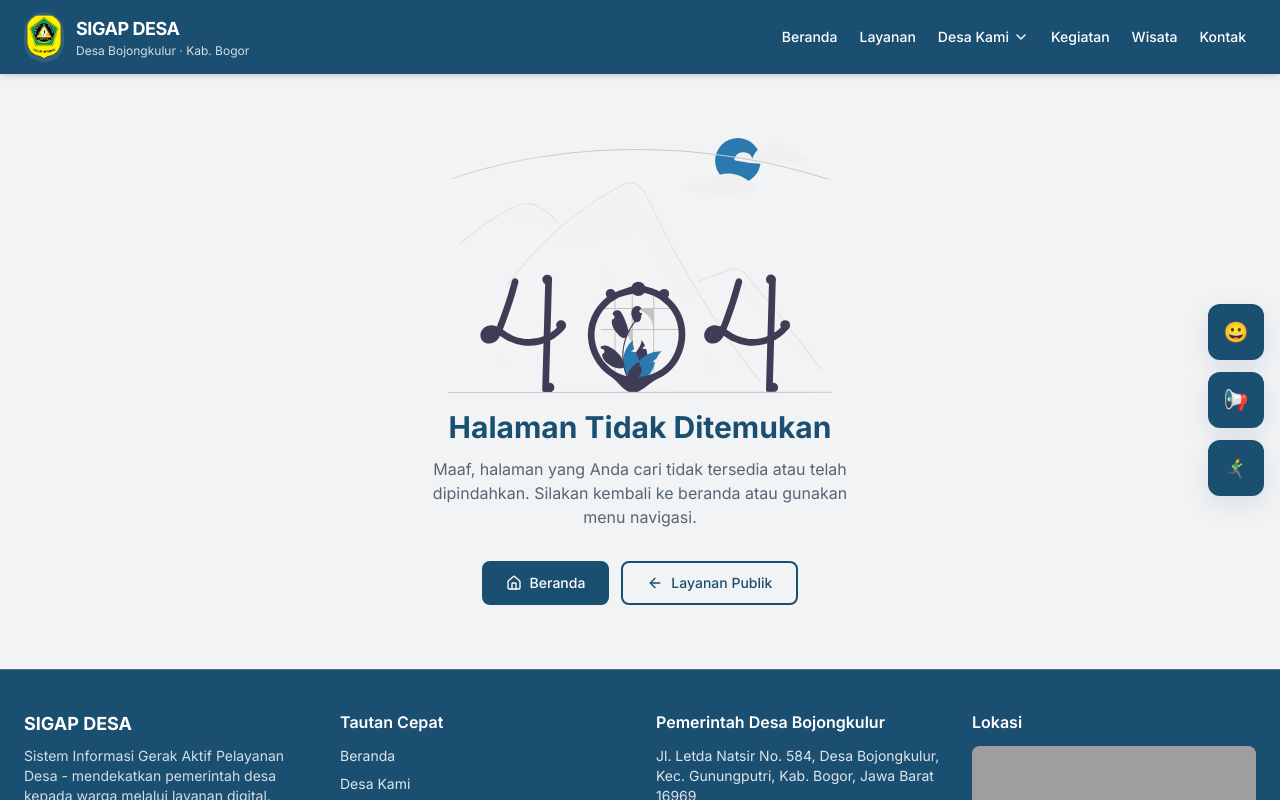
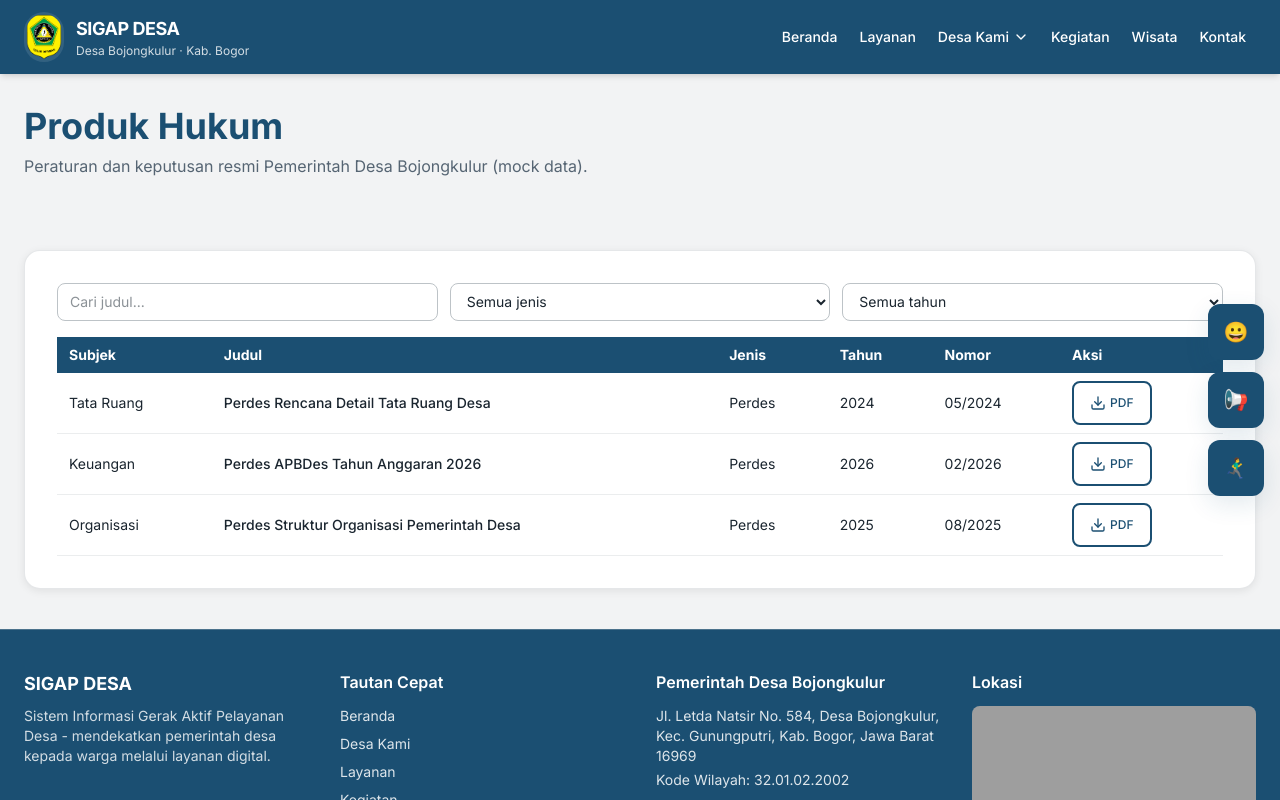
Before and after one commit to inspiralabs/teras-desa-app, a Next.js app: page /produk-hukum in a window 1280 px wide. Before the commit this address had no page. Shown: the top 800 px of the page. Built offline with nearby package versions, Linux system fonts and the light colour scheme; grey boxes are pictures that could not be loaded.

Commit message:
Add Produk Hukum page with mock data, search, and filter functionality for legal documents

```diff
--- /dev/null
+++ b/src/app/produk-hukum/page.tsx
@@ -0,0 +1,106 @@
+"use client";
+
+import { toast } from "sonner";
+import { Download } from "lucide-react";
+import { PageContentBoundary } from "@/components/layout/PageContentBoundary";
+import { PageHero } from "@/components/layout/PageHero";
+import { SectionShell, SectionCard } from "@/components/ui/SectionShell";
+import { Button } from "@/components/ui/button";
+import { FadeIn } from "@/components/motion/FadeIn";
+
+const PRODUK_HUKUM = [
+  {
+    subjek: "Tata Ruang",
+    judul: "Perdes Rencana Detail Tata Ruang Desa",
+    jenis: "Perdes",
+    tahun: "2024",
+    nomor: "05/2024",
+    status: "Berlaku",
+  },
+  {
+    subjek: "Keuangan",
+    judul: "Perdes APBDes Tahun Anggaran 2026",
+    jenis: "Perdes",
+    tahun: "2026",
+    nomor: "02/2026",
+    status: "Berlaku",
+  },
+  {
+    subjek: "Organisasi",
+    judul: "Perdes Struktur Organisasi Pemerintah Desa",
+    jenis: "Perdes",
+    tahun: "2025",
+    nomor: "08/2025",
+    status: "Berlaku",
+  },
+];
+
+export default function ProdukHukumPage() {
+  return (
+    <PageContentBoundary>
+      <PageHero
+        title="Produk Hukum"
+        description="Peraturan dan keputusan resmi Pemerintah Desa Bojongkulur (mock data)."
+      />
+      <SectionShell className="pt-0">
+        <FadeIn>
+          <SectionCard>
+            <div className="mb-4 grid gap-3 sm:grid-cols-3">
+              <input
+                className="rounded-lg border border-mid-gray px-3 py-2 text-sm"
+                placeholder="Cari judul..."
+              />
+              <select className="rounded-lg border border-mid-gray px-3 py-2 text-sm">
+                <option value="">Semua jenis</option>
+                <option value="Perdes">Perdes</option>
+                <option value="SK Kades">SK Kades</option>
+              </select>
+              <select className="rounded-lg border border-mid-gray px-3 py-2 text-sm">
+                <option value="">Semua tahun</option>
+                <option value="2026">2026</option>
+                <option value="2025">2025</option>
+              </select>
+            </div>
+            <div className="overflow-x-auto">
+              <table className="w-full min-w-[640px] text-left text-sm">
+                <thead>
+                  <tr className="bg-primary text-white">
+                    <th className="px-3 py-2">Subjek</th>
+                    <th className="px-3 py-2">Judul</th>
+                    <th className="px-3 py-2">Jenis</th>
+                    <th className="px-3 py-2">Tahun</th>
+                    <th className="px-3 py-2">Nomor</th>
+                    <th className="px-3 py-2">Aksi</th>
+                  </tr>
+                </thead>
+                <tbody>
+                  {PRODUK_HUKUM.map((row) => (
+                    <tr key={row.nomor} className="border-b border-mid-gray/30">
+                      <td className="px-3 py-2">{row.subjek}</td>
+                      <td className="px-3 py-2 font-medium">{row.judul}</td>
+                      <td className="px-3 py-2">{row.jenis}</td>
+                      <td className="px-3 py-2">{row.tahun}</td>
+                      <td className="px-3 py-2">{row.nomor}</td>
+                      <td className="px-3 py-2">
+                        <Button
+                          type="button"
+                          variant="outline"
+                          size="sm"
+                          className="gap-1"
+                          onClick={() => toast.info("Unduh PDF — mock")}
+                        >
+                          <Download className="h-4 w-4" />
+                          PDF
+                        </Button>
+                      </td>
+                    </tr>
+                  ))}
+                </tbody>
+              </table>
+            </div>
+          </SectionCard>
+        </FadeIn>
+      </SectionShell>
+    </PageContentBoundary>
+  );
+}
```
